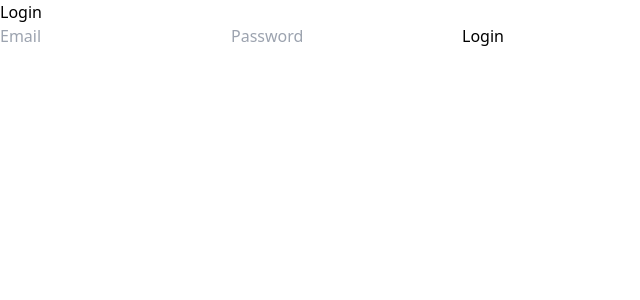
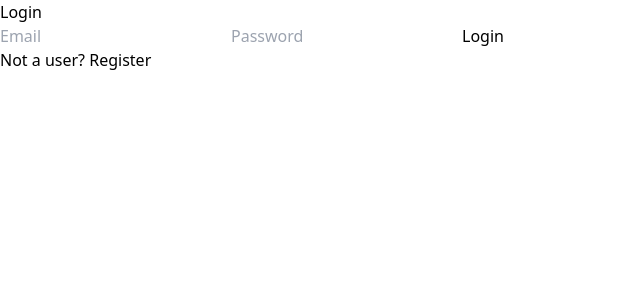
Before and after one commit to Anuga-Manasa/taskflow-ai, a React (Vite) app in the folder client/: page /login in a window 1280 px wide. Shown: the top 300 px of the page, without its empty margins (0-640 px from the left). Built offline with nearby package versions, Linux system fonts and the light colour scheme; no server answers.

Commit message:
Front end fix for deployment

```diff
--- a/client/src/components/TaskCard.tsx
+++ b/client/src/components/TaskCard.tsx
@@ -1,10 +1,9 @@
 import { useDraggable } from "@dnd-kit/core";
 
-function TaskCard({ task, handleFileUpload, setSelectedTask }: any) {
+function TaskCard({ task, setSelectedTask }: any) {
   const { attributes, listeners, setNodeRef, transform } = useDraggable({
     id: task.id,
   });
-  const taskId = task.id;
   const style = {
     transform: transform
       ? `translate(${transform.x}px, ${transform.y}px)`
--- a/client/src/components/TaskDetailModal.tsx
+++ b/client/src/components/TaskDetailModal.tsx
@@ -10,7 +10,6 @@ function TaskDetailModal({
   handleFileUpload,
 }: any) {
   const [status, setStatus] = useState(task.status);
-  const [showUpload, setShowUpload] = useState(false);
   const [file, setFile] = useState<any>();
   const fileInputRef = useRef<HTMLInputElement | null>(null);
   const [summary, setSummary] = useState("");
--- a/client/src/pages/Dashboard.tsx
+++ b/client/src/pages/Dashboard.tsx
@@ -2,7 +2,6 @@ import { useState, useEffect } from "react";
 import api from "../services/api";
 import { useNavigate } from "react-router-dom";
 import WorkspaceModal from "../components/WorkspaceModal";
-import Breadcrumb from "../components/Breadcrumb";
 import { useTopbar } from "../context/TopbarContext";
 
 function Dashboard() {
--- a/client/src/pages/Login.tsx
+++ b/client/src/pages/Login.tsx
@@ -44,6 +44,15 @@ function Login() {
         >
           Login
         </button>
+        <p className="text-sm text-center mt-4">
+          Not a user?{" "}
+          <span
+            onClick={() => navigate("/register")}
+            className="text-blue-500 cursor-pointer hover:underline"
+          >
+            Register
+          </span>
+        </p>
       </div>
     </div>
   );
--- a/client/src/pages/Register.tsx
+++ b/client/src/pages/Register.tsx
@@ -1,4 +1,4 @@
-import { useState, useEffect } from "react";
+import { useState } from "react";
 import api from "../services/api";
 import { useNavigate } from "react-router-dom";
 function Register() {
```
